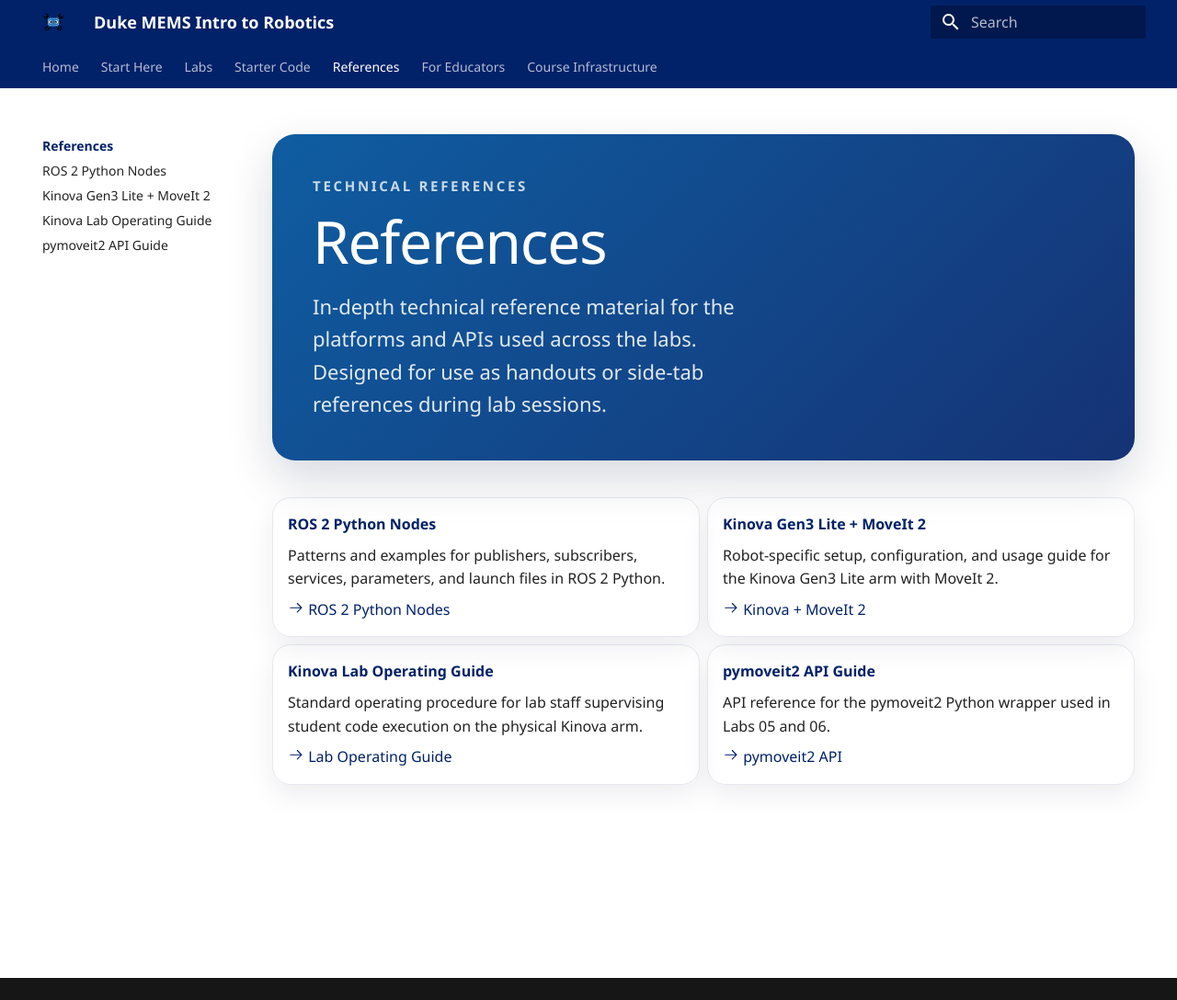
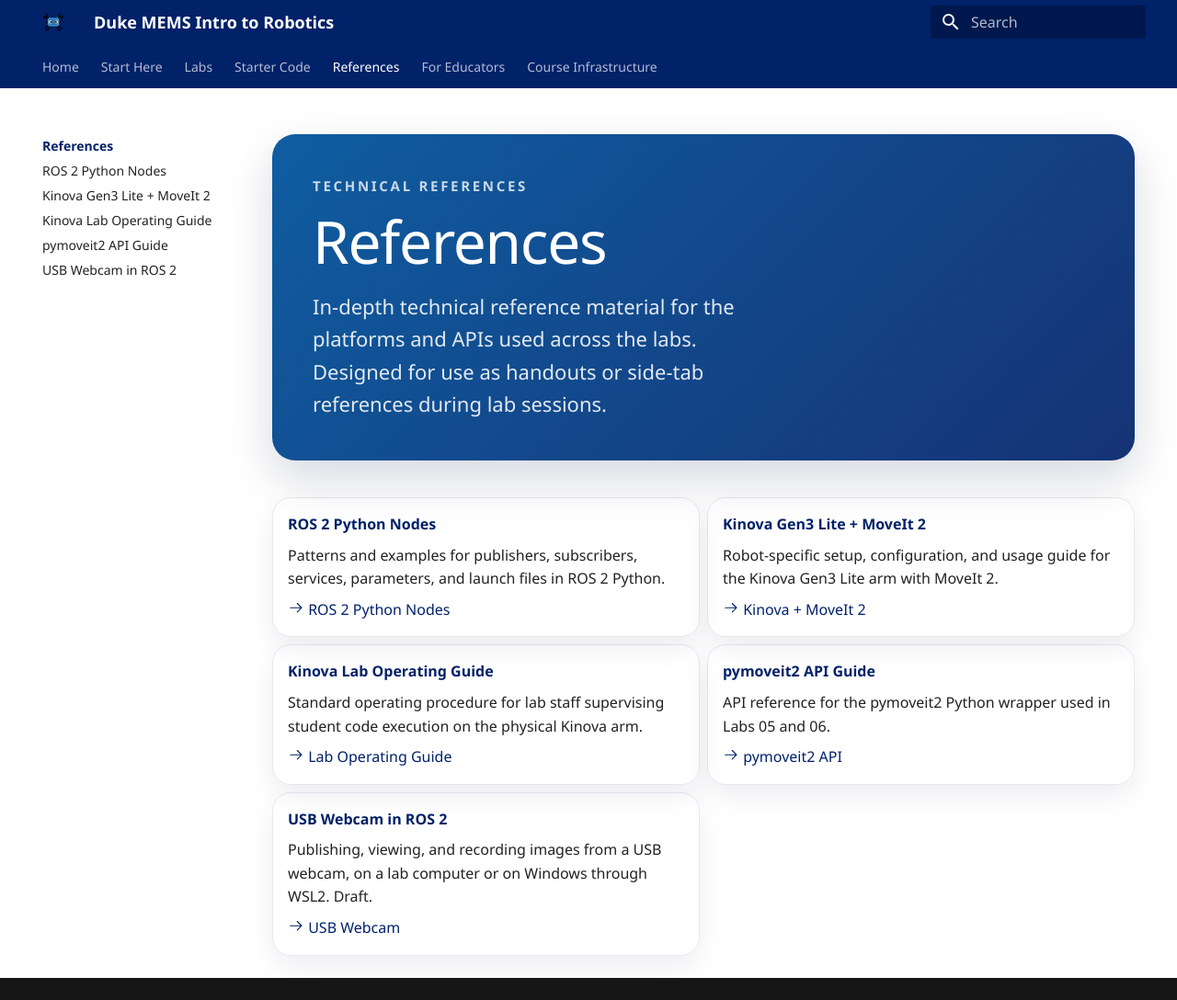
Before and after one commit to MEMS-Intro-to-Robotics/MEMS-Intro-to-Robotics.github.io, an MkDocs documentation site: the page built from docs/references/index.md, in a window 1280 px wide and 1088 px high. Shown: the whole window at 92% size. Built offline with MkDocs 1.6.1 and Material for MkDocs 9.7.7, drawn with Linux system fonts in a browser that asks for light colours.

Commit message:
References: add the USB webcam guide to the navigation and the index

```diff
--- a/docs/references/index.md
+++ b/docs/references/index.md
@@ -40,4 +40,10 @@
 
     [:octicons-arrow-right-24: pymoveit2 API](../guides/pymoveit2_api_guide.md)
 
+- **USB Webcam in ROS 2**
+
+    Publishing, viewing, and recording images from a USB webcam, on a lab computer or on Windows through WSL2. Draft.
+
+    [:octicons-arrow-right-24: USB Webcam](../guides/usb_webcam_ros2.md)
+
 </div>
--- a/mkdocs.yml
+++ b/mkdocs.yml
@@ -64,6 +64,7 @@
       - Kinova Gen3 Lite + MoveIt 2: guides/kinova_gen3_lite_moveit2_guide.md
       - Kinova Lab Operating Guide: guides/kinova_lab_operating_guide.md
       - pymoveit2 API Guide: guides/pymoveit2_api_guide.md
+      - USB Webcam in ROS 2: guides/usb_webcam_ros2.md
   - For Educators:
       - educators/index.md
       - Overview: for-educators.md
```
